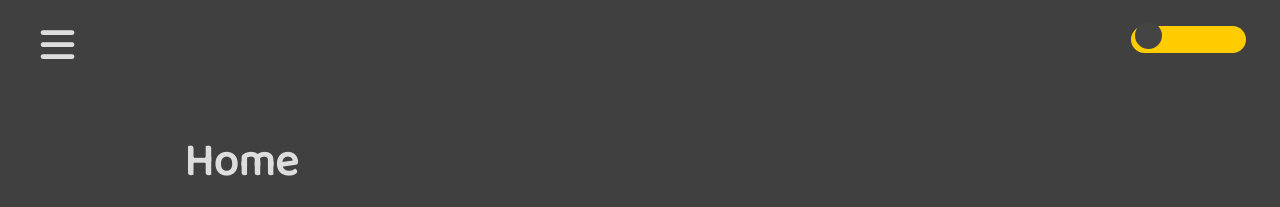
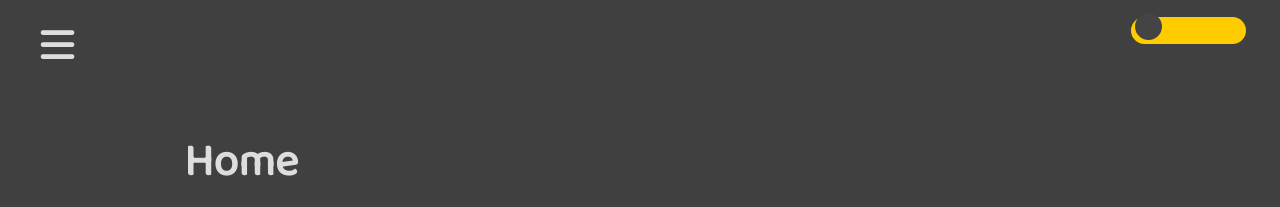
Before and after one commit to brettjrea/brettjrea.github.io-old, a Jekyll site: the page built from index.md, in a window 1280 px wide. Shown: the top 207 px of the page. Built offline with Jekyll 4.4.1, drawn with Linux system fonts in a browser that asks for light colours; nearby versions of some CDN libraries; comment, search, counter and statistics services are not loaded.

Commit message:
Update styles.scss

```diff
--- a/assets/css/styles.scss
+++ b/assets/css/styles.scss
@@ -58,7 +58,7 @@ html.transition *:after {
 /* The switch - the box around the slider */
 .switch {
   float: right;
-  margin-top: 2vh;
+  margin-top: 1vh;
   margin-right: 2vw;
   position: relative;
   display: inline-block;
```
